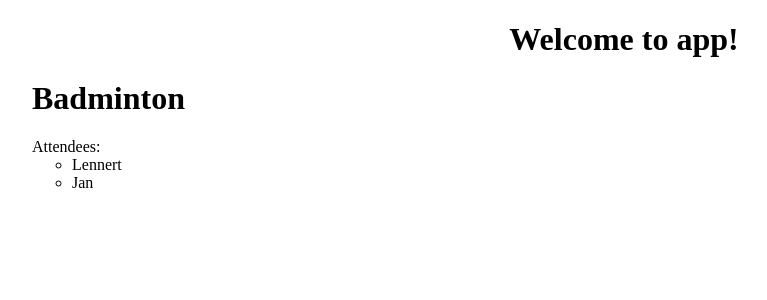
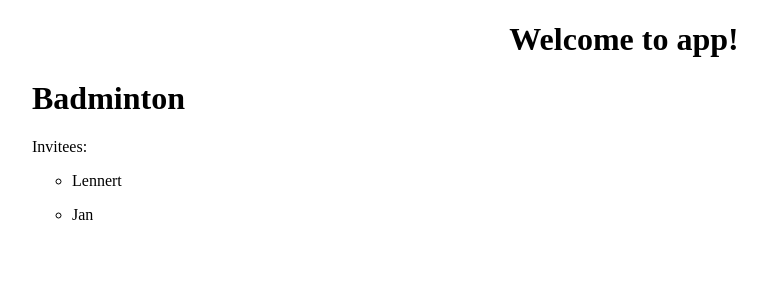
Before and after one commit to LHofman/Webapps, an Angular app in the folder calendar-app/: page / in a window 1280 px wide. Shown: the top 300 px of the page, without its empty margins (16-783 px from the left). Built offline with nearby package versions, Linux system fonts and the light colour scheme.

Commit message:
added component User

```diff
--- a/calendar-app/src/app/app.module.ts
+++ b/calendar-app/src/app/app.module.ts
@@ -3,11 +3,13 @@ import { NgModule } from '@angular/core';
 
 import { AppComponent } from './app.component';
 import { TaskComponent } from './task/task.component';
+import { UserComponent } from './user/user.component';
 
 @NgModule({
   declarations: [
     AppComponent,
-    TaskComponent
+    TaskComponent,
+    UserComponent
   ],
   imports: [
     BrowserModule
--- a/calendar-app/src/app/task/task.component.html
+++ b/calendar-app/src/app/task/task.component.html
@@ -1,8 +1,8 @@
 <h1>{{title}}</h1>
 
-Attendees:
+Invitees:
 <ul>
   <li *ngFor="let invitee of invitees">
-    {{invitee}}
+    <app-user [firstName] = "invitee"></app-user>
   </li>
 </ul>
--- /dev/null
+++ b/calendar-app/src/app/user/user.component.html
@@ -0,0 +1,3 @@
+<p>
+  {{firstName}}
+</p>
--- /dev/null
+++ b/calendar-app/src/app/user/user.component.ts
@@ -0,0 +1,17 @@
+import { Component, OnInit, Input } from '@angular/core';
+
+@Component({
+  selector: 'app-user',
+  templateUrl: './user.component.html',
+  styleUrls: ['./user.component.css']
+})
+export class UserComponent implements OnInit {
+
+  @Input() firstName: string;
+
+  constructor() { }
+
+  ngOnInit() {
+  }
+
+}
```
Also changed, not shown: calendar-app/src/app/user/user.component.css (added), 1 other file (tests, documents, lock files or other folders).
